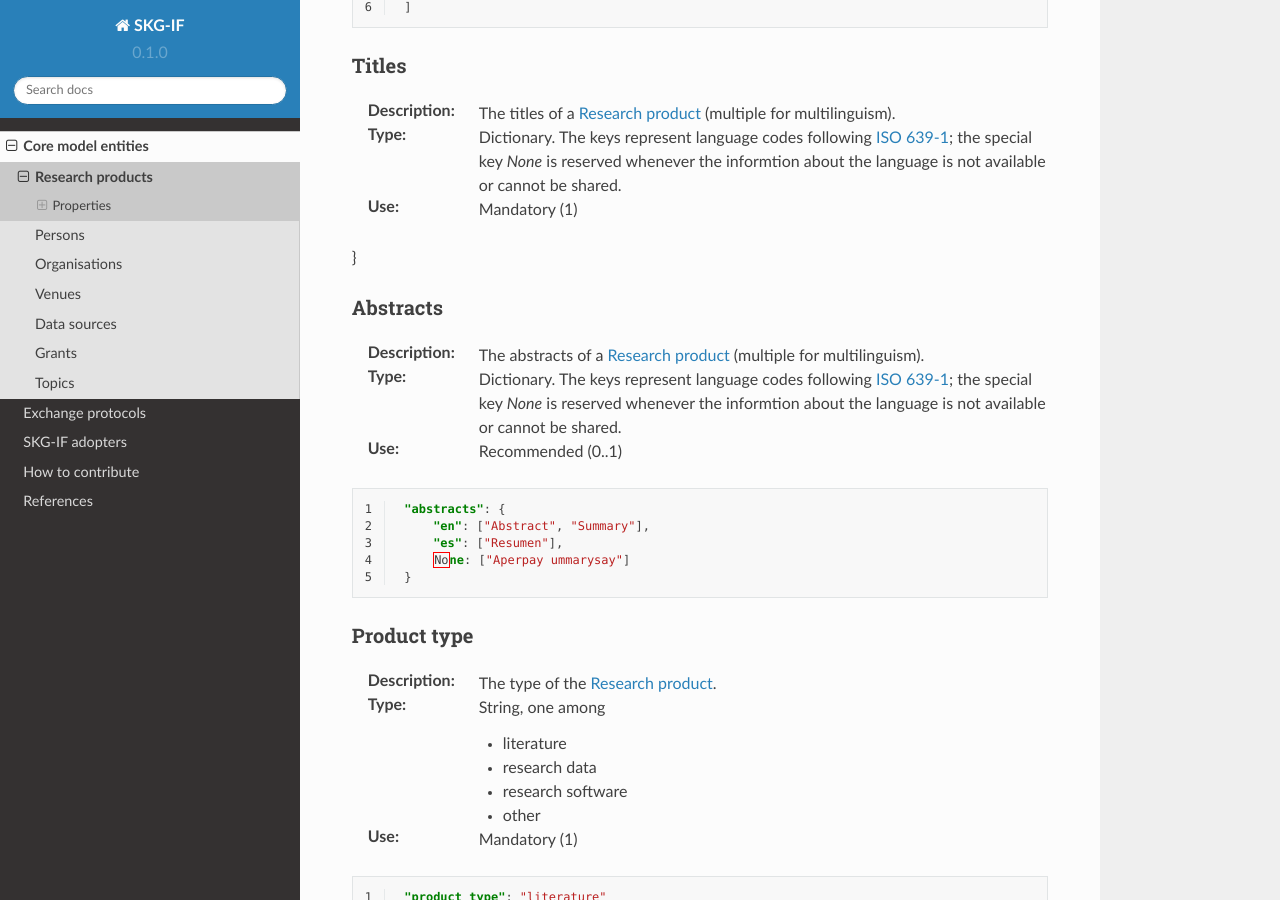
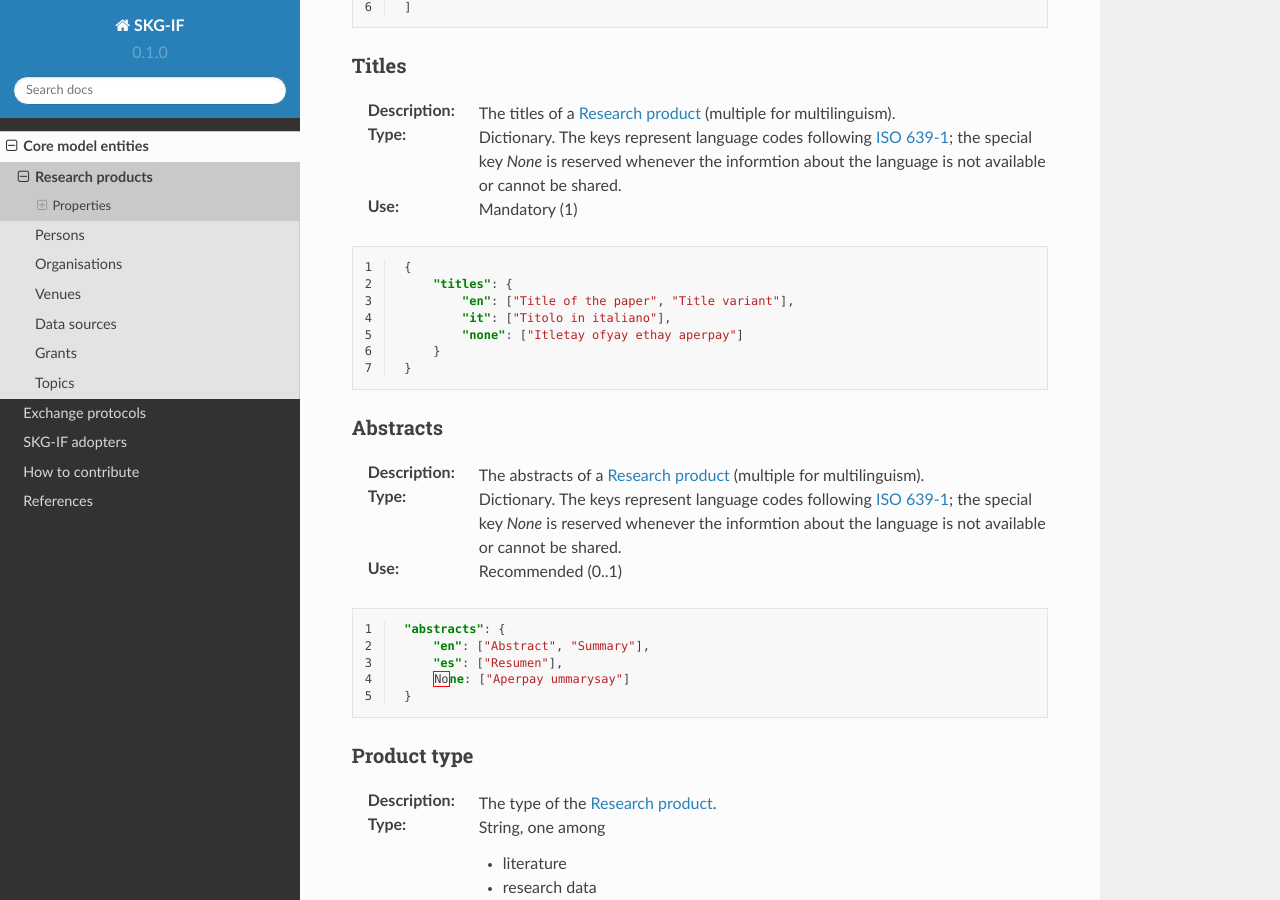
Before and after one commit to andremann/SKG-IF, a Sphinx documentation site: the page built from docs/source/products.rst, in a window 1280 px wide and 900 px high, scrolled down 1561 px. Built offline with Sphinx 7.4.7 and the Read the Docs theme 2.0.0, drawn with Linux system fonts in a browser that asks for light colours.

```diff
--- a/docs/source/products.rst
+++ b/docs/source/products.rst
@@ -69,19 +69,12 @@ Titles
    :linenos:
 
     {
-  "label": {
-    "en": [
-      "Whistler's Mother",
-      "Arrangement in Grey and Black No. 1: The Artist's Mother"
-    ],
-    "fr": [
-      "Arrangement en gris et noir no 1",
-      "Portrait de la mère de l'artiste",
-      "La Mère de Whistler"
-    ],
-    "none": [ "Whistler (1871)" ]
-  }
-}
+        "titles": {
+            "en": ["Title of the paper", "Title variant"],
+            "it": ["Titolo in italiano"],
+            "none": ["Itletay ofyay ethay aperpay"]
+        }
+    }
 
 
 Abstracts
```
